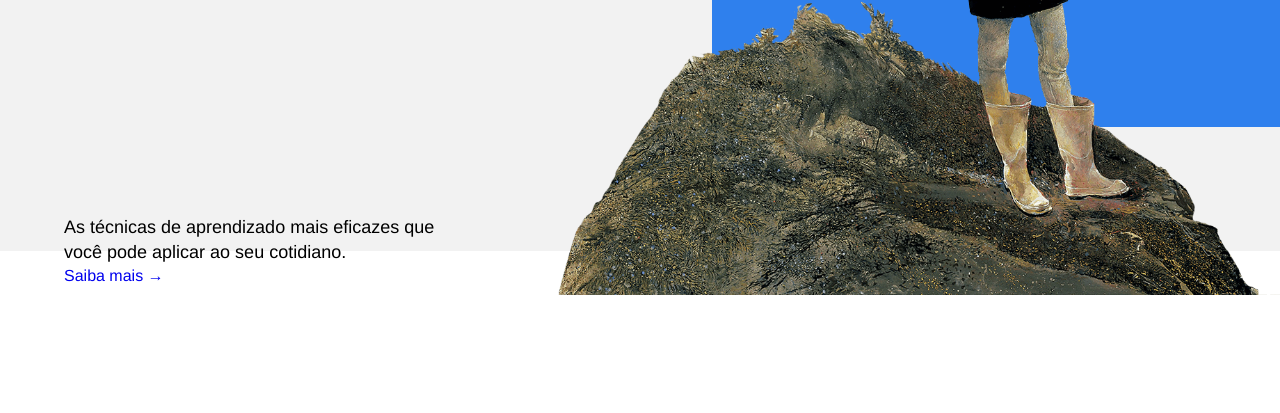
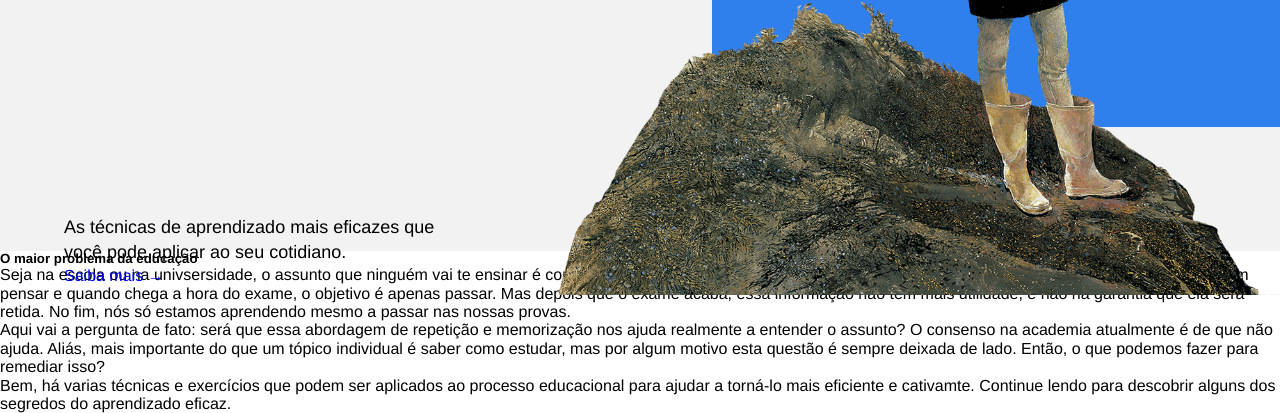
Before and after one commit to miguelterueljr/web_project_1_ptbr, a plain HTML site: page index.html in a window 1280 px wide. Shown: the part 505-918 px from the top of the page. Before the commit the page ends 800 px from the top, so only its background shows below. Drawn offline with Linux system fonts and the light colour scheme.

Commit message:
Adicionado html bloco description

```diff
--- a/index.html
+++ b/index.html
@@ -14,15 +14,24 @@
       <h1 class="header__title">Aprendendo a Aprender</h1>
       <h3 class="header__subtitle">As técnicas de aprendizado mais eficazes que você pode aplicar ao seu cotidiano.</h3>
       <a href="#" class="header__link">Saiba mais &#x2192</a>
-
       <img src="./images/header-image.png" alt="foto de uma pessoa sobre uma montanha. foto principal do cabeçalho" class="header__main-ilustration">
-
       <div class="header__square-pic"></div>
-
     </header>
 
     <main class="content">
       <section class="description">
+        <div class="two-columns">
+          <h5 class="two-columns__brief">O maior problema da educação</h5>
+        </div>
+
+        <div class="two-columns__main-text">
+          <p class="two-columns__paragraph">Seja na escola ou na univsersidade, o assunto que ninguém vai te ensinar é como se tornar autodidata. Nós repetimos exercícios específicos e memorizamos informações sem pensar e quando chega a hora do exame, o objetivo é apenas passar. Mas depois que o exame acaba, essa informação não tem mais utilidade, e não há garantia que ela será retida. No fim, nós só estamos aprendendo mesmo a passar nas nossas provas.</p>
+          <p class="two-columns__paragraph"><span class="two-columns__span-accent">Aqui vai a pergunta de fato: </span>será que essa abordagem de repetição e memorização nos ajuda realmente a entender o assunto? O consenso na academia atualmente é de que não ajuda. Aliás, mais importante do que um tópico individual é saber como estudar, mas por algum motivo esta questão é sempre deixada de lado. Então, o que podemos fazer para remediar isso?</p>
+          <p class="two-columns__paragraph">Bem, há varias técnicas e exercícios que podem ser aplicados ao processo educacional para ajudar a torná-lo mais eficiente e cativamte. Continue lendo para descobrir alguns dos segredos do aprendizado eficaz.</p>
+        </div>
+
+
+
       </section>
 
       <section class="digits">
```
